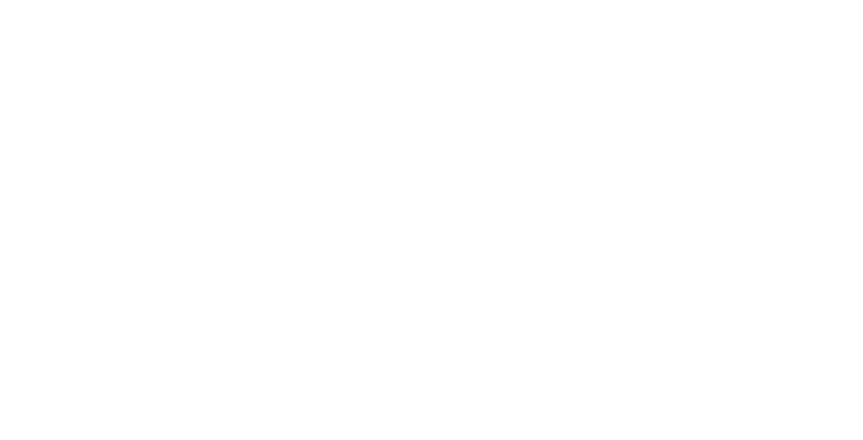
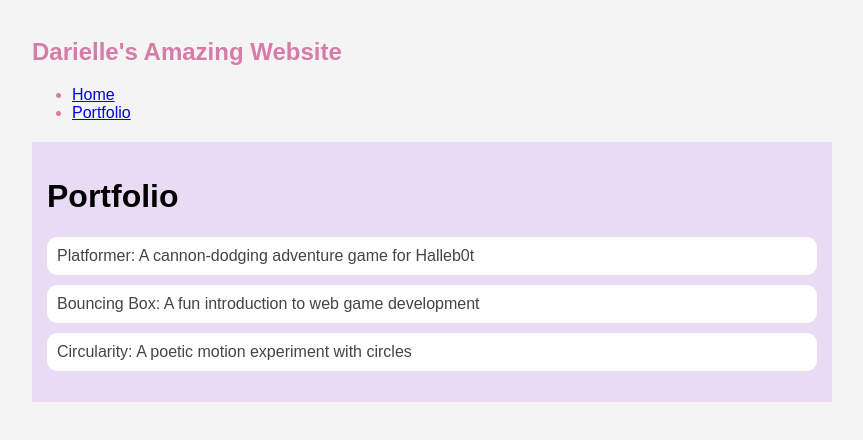
Before and after one commit to dkmargiela/dkmargiela.github.io, a plain HTML site: page portfolio.html in a window 1280 px wide. Shown: the whole page, without its empty margins (208-1071 px from the left). Drawn offline with Linux system fonts and the light colour scheme.

Commit message:
portfolio

```diff
--- a/portfolio.html
+++ b/portfolio.html
@@ -0,0 +1,39 @@
+<!DOCTYPE html>
+<html>
+    <head>
+        <title>My Awesome Website</title>
+        <link rel="stylesheet" href="style.css" />
+    </head>
+    <body>
+        <!--All content goes here -->
+        <div id="all-contents">
+            <nav>
+                <h1>Darielle's Amazing Website</h1>
+                <ul id="nav-ul">
+                    <li class="nav-li">
+                        <a href="index.html">Home</a>
+                    </li>
+                    <li class="nav-li">
+                                <a  href="portfolio.html">Portfolio</a>
+                    </li>
+                </ul>
+            </nav>
+            <main>
+                <div class="content">
+                    <h1>Portfolio</h1>
+                    <ul id="portfolio">
+                        <li>
+                          <a href="fsd-projects/platformer/">Platformer: A cannon-dodging adventure game for Halleb0t</a>
+                        </li>
+<li>
+  <a href="fsd-projects/bouncing-box/">Bouncing Box: A fun introduction to web game development</a>
+</li>
+<li>
+  <a href="fsd-projects/circularity/">Circularity: A poetic motion experiment with circles</a>
+</li>
+                    </ul>
+                </div>
+            </main>
+        </div>
+    </body>
+</html>
--- a/style.css
+++ b/style.css
@@ -75,3 +75,29 @@ main {
 h2, h3 {
     margin: 0px;
 }
+
+/* Portfolio styles */
+.content h1 {
+  color: black;
+}
+
+#portfolio {
+  list-style-type: none;
+  padding-left: 0;
+}
+
+#portfolio li {
+  background: #fff;
+  padding: 10px;
+  border-radius: 10px;
+  margin-bottom: 10px;
+}
+
+#portfolio li:hover {
+  background: #eee;
+}
+
+#portfolio a {
+  text-decoration: none;
+  color: #454545;
+}
```
